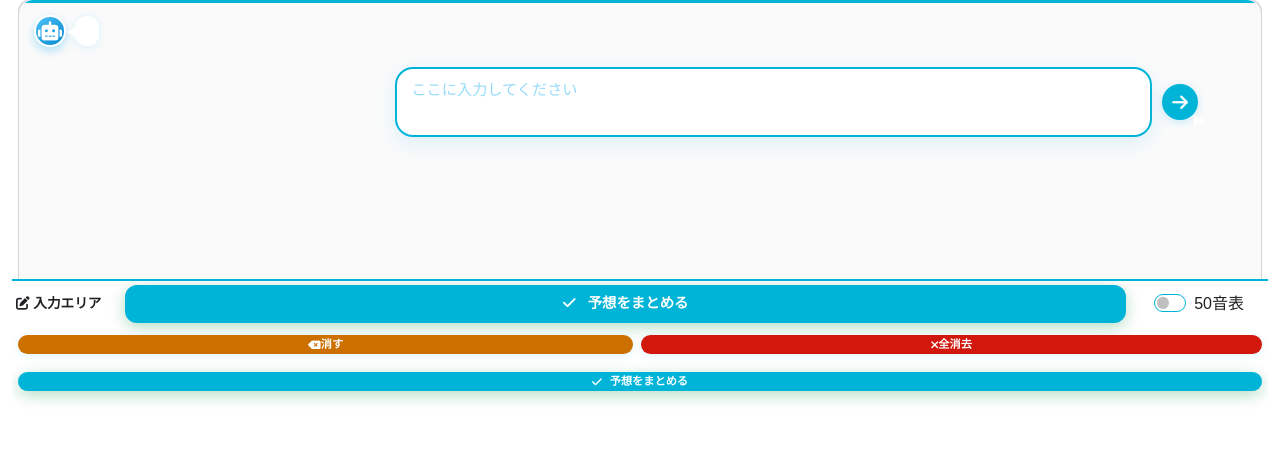
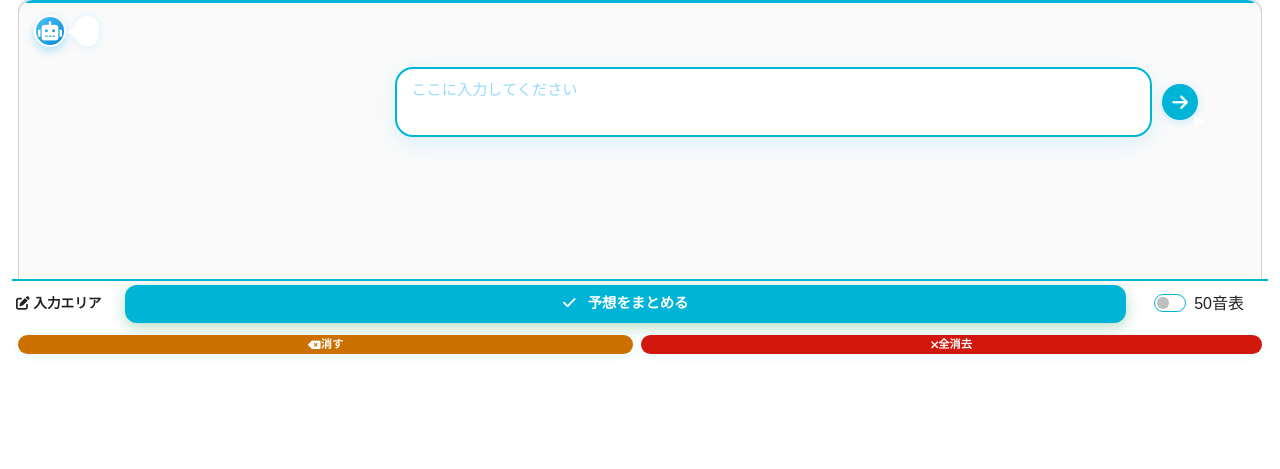
Before and after one commit to nov11masaki/scienceapp2, a Flask app: template templates/prediction.html in a window 1280 px wide. Shown: the part 119-588 px from the top of the page. Run offline with Flask 3, Linux system fonts and the light colour scheme; the template is opened without the code that fills it, so the values that code supplies are empty; the visitor is signed in with stand-in values (Sample User, id 1).

Commit message:
ui: remove duplicate summary buttons; pin google-cloud-firestore to 2.12.0

```diff
--- a/requirements.txt
+++ b/requirements.txt
@@ -6,6 +6,6 @@ urllib3>=1.26.0
 requests>=2.25.0
 gunicorn==21.2.0
 google-cloud-storage>=2.13.0
-google-cloud-firestore==2.13.0
+google-cloud-firestore==2.12.0
 scikit-learn>=1.3.0
 numpy<2
--- a/templates/prediction.html
+++ b/templates/prediction.html
@@ -130,10 +130,7 @@
                         <i class="fas fa-times"></i> 全消去
                     </button>
                 </div>
-                <div class="d-flex gap-2 mt-3">
-                    <button class="btn btn-success flex-fill" id="predictionSummaryBtn" onclick="getSummary()">
-                        <i class="fas fa-check me-2"></i>予想をまとめる
-                    </button>
+                <!-- 下部の重複したまとめボタンは削除（上部のボタンを使用） -->
                 </div>
             </div>
         </div>
--- a/templates/reflection.html
+++ b/templates/reflection.html
@@ -134,11 +134,7 @@
                 </div>
 
                 <!-- 考察まとめボタン -->
-                <div class="d-flex gap-2 mt-3">
-                    <button class="btn btn-success flex-fill" id="reflectionSummaryBtn" onclick="getSummary()">
-                        <i class="fas fa-check me-2"></i>考察をまとめる
-                    </button>
-                </div>
+                <!-- 下部の重複したまとめボタンは削除（上部のボタンを使用） -->
             </div>
         </div>
     </div>
```
